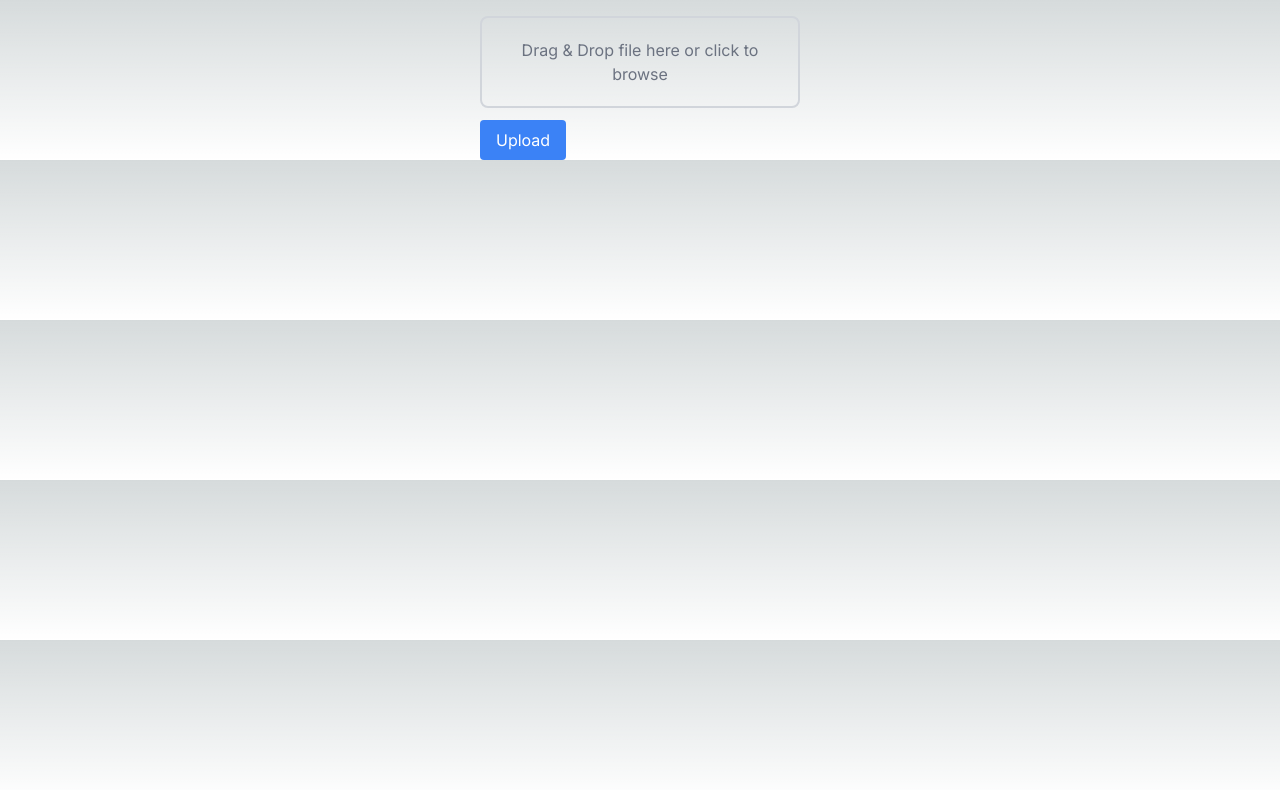
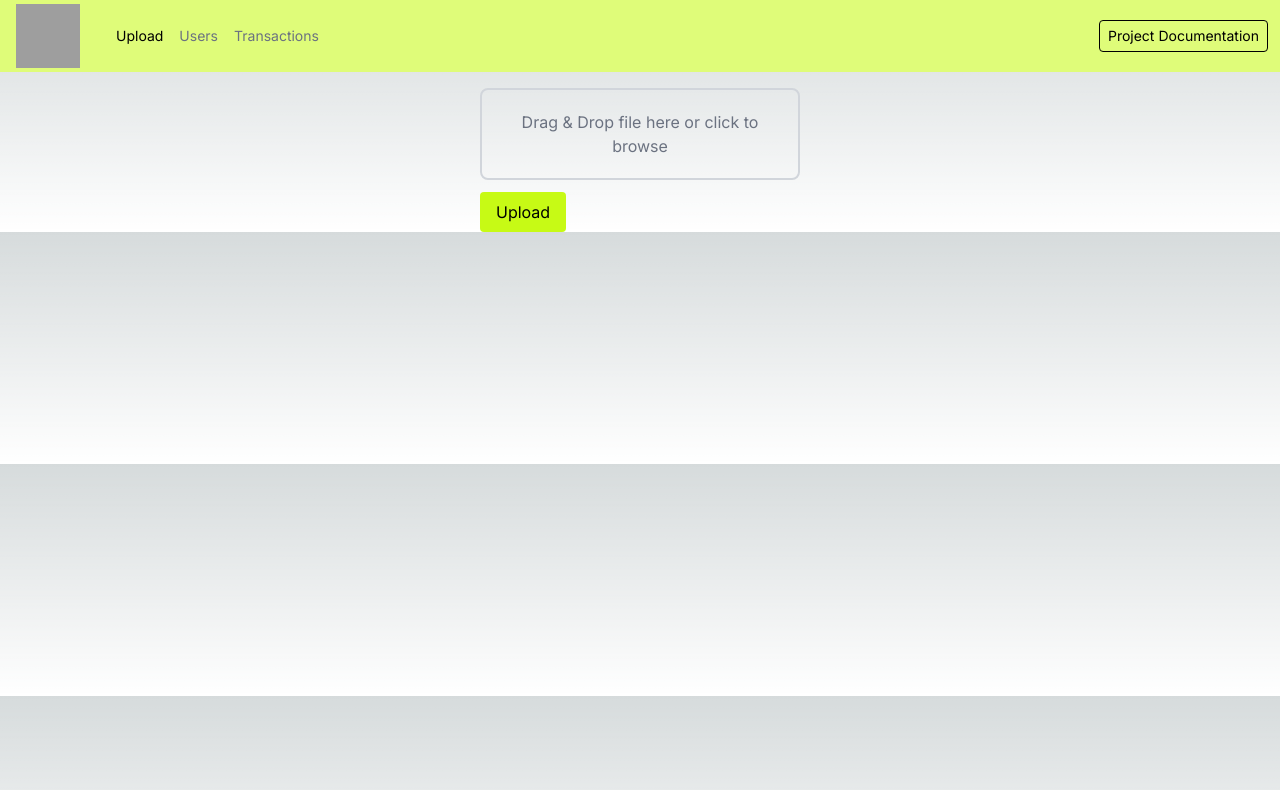
Before and after one commit to BryanValeriano/hubla-upload-transaction, a Next.js app: page /upload in a window 1280 px wide. Shown: the top 790 px of the page. Built offline with nearby package versions, Linux system fonts and the light colour scheme; grey boxes are pictures that could not be loaded.

Commit message:
add navbar

```diff
--- a/src/app/components/FileUpload.tsx
+++ b/src/app/components/FileUpload.tsx
@@ -120,7 +120,7 @@ export default function FileUpload() {
         onChange={onFileChange}
       />
       {file && <p className="mt-3 text-gray-700">Selected file: {file.name}</p>}
-      <button type="submit" className="mt-3 px-4 py-2 bg-blue-500 text-white rounded">
+      <button type="submit" className="mt-3 px-4 py-2 bg-[#c7fa15] text-black rounded">
         Upload
       </button>
       <div>
--- /dev/null
+++ b/src/app/components/Navbar.tsx
@@ -0,0 +1,51 @@
+"use client";
+
+import { useState } from 'react';
+import { usePathname } from 'next/navigation'; // ensure this import is correct
+import Link from "next/link";
+
+export default function Navbar() {
+  const pathname = usePathname();
+  const [hiddenMenu, setHiddenMenu] = useState(true);
+
+  const activeLinkStyle = "text-black";
+  const inactiveLinkStyle = "text-gray-500 hover:text-black";
+
+  return (
+    <nav className="flex items-center justify-between flex-wrap bg-[#dffc79] p-1">
+      <div className="flex items-center flex-shrink-0 text-black mr-6">
+        <img src="https://assets.website-files.com/61155779df3cb9f240815607/6206aa98efa43a84b2d43f98_HUBLA%20Logo.svg" alt="Logo" className="h-16 w-16 mx-3" />
+      </div>
+
+      <button
+        type="button"
+        className="block lg:hidden px-2 text-gray-500 hover:text-black"
+        onClick={() => setHiddenMenu(!hiddenMenu)}
+      >
+        {/* Here you can insert an icon or some symbol representing the menu */}
+        <span className="sr-only">Toggle Menu</span>
+        {/* This can be replaced with an actual icon */}
+        <span>{hiddenMenu ? '☰' : '✖'}</span>
+      </button>
+
+      <div className={`w-full block flex-grow lg:flex lg:items-center lg:w-auto ${hiddenMenu ? 'hidden' : ''}`}>
+        <div className="text-sm lg:flex-grow">
+          <Link href="/upload" className={`block mt-4 lg:inline-block lg:mt-0 ${pathname === "/upload" ? activeLinkStyle : inactiveLinkStyle} mr-4`}>
+            Upload
+          </Link>
+          <Link href="/users" className={`block mt-4 lg:inline-block lg:mt-0 ${pathname === "/users" ? activeLinkStyle : inactiveLinkStyle} mr-4`}>
+            Users
+          </Link>
+          <Link href="/transactions" className={`block mt-4 lg:inline-block lg:mt-0 ${pathname === "/transactions" ? activeLinkStyle : inactiveLinkStyle} mr-4`}>
+            Transactions
+          </Link>
+        </div>
+        <div>
+          <Link href="/documentation" className="inline-block text-sm px-2 py-2 leading-none border rounded text-black border-black hover:border-transparent hover:text-gray-500 hover:bg-none mt-4 mr-2 lg:mt-0">
+            Project Documentation
+          </Link>
+        </div>
+      </div>
+    </nav>
+  );
+}
--- a/src/app/globals.css
+++ b/src/app/globals.css
@@ -6,6 +6,7 @@
   --foreground-rgb: 0, 0, 0;
   --background-start-rgb: 214, 219, 220;
   --background-end-rgb: 255, 255, 255;
+  --custom-green: 223, 252, 121;
 }
 
 @media (prefers-color-scheme: dark) {
--- a/src/app/layout.tsx
+++ b/src/app/layout.tsx
@@ -1,6 +1,7 @@
 import './globals.css'
 import type { Metadata } from 'next'
 import { Inter } from 'next/font/google'
+import Navbar from './components/Navbar'
 
 const inter = Inter({ subsets: ['latin'] })
 
@@ -9,16 +10,13 @@ export const metadata: Metadata = {
   description: 'Generated by create next app',
 }
 
-export default function RootLayout({
-  children,
-}: {
-  children: React.ReactNode
-}) {
+export default function RootLayout({ children }: { children: React.ReactNode }) {
   return (
     <html lang="en">
       <body className={inter.className} suppressHydrationWarning={true}>
+        <Navbar />
         {children}
       </body>
-    </html>
+    </html >
   )
 }
--- a/tailwind.config.ts
+++ b/tailwind.config.ts
@@ -8,6 +8,9 @@ const config: Config = {
   ],
   theme: {
     extend: {
+      colors: {
+        customGreen: '#dffc79',
+      },
       backgroundImage: {
         'gradient-radial': 'radial-gradient(var(--tw-gradient-stops))',
         'gradient-conic':
```
